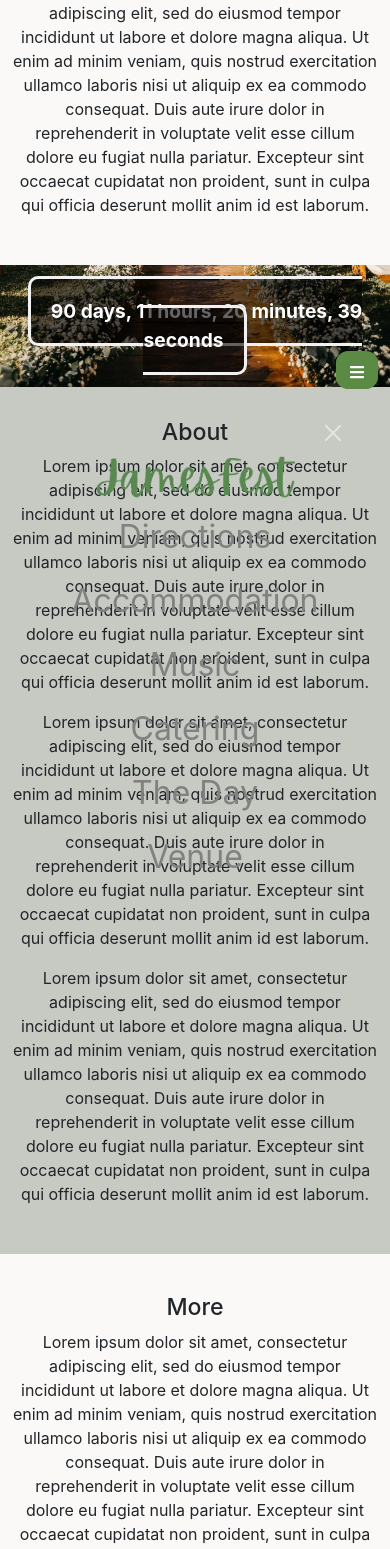
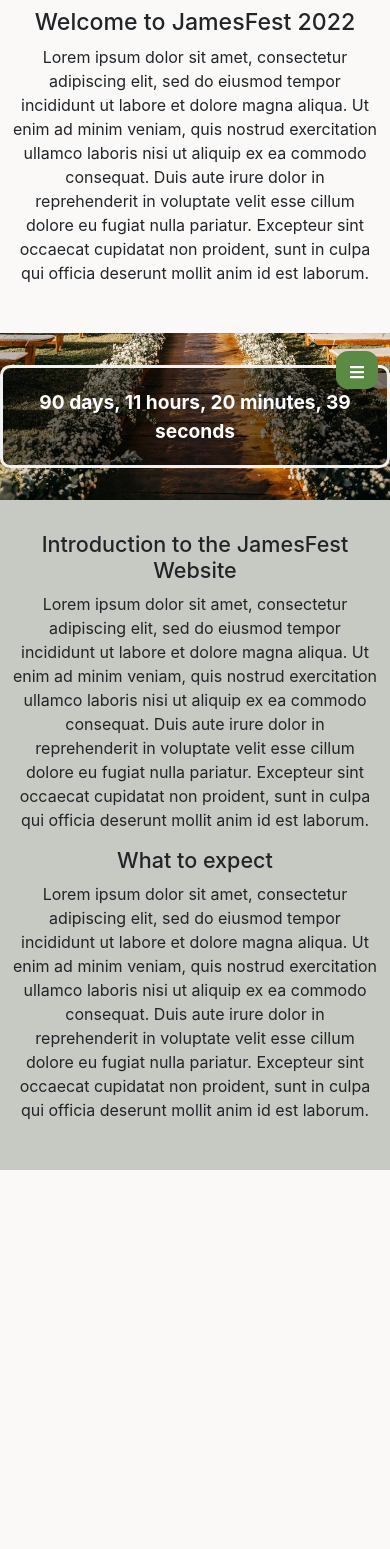
Before and after one commit to Nathanjms/jamesfest2022, a Next.js app: page / in a window 390 px wide. Shown: the part 443-1992 px from the top of the page. After the commit the page ends 1613 px from the top, so only its background shows below. Built offline with nearby package versions, Linux system fonts and the light colour scheme.

Commit message:
Restructure main page

```diff
--- a/pages/index.js
+++ b/pages/index.js
@@ -20,10 +20,10 @@ export default function Home() {
       <CustomNavbar />
 
       <main>
-        <section id="intro" className="section intro mt-3">
+        <section id="intro" className="section intro mt-5">
           <div className="container text-center">
             <div className="row">
-              <div className="col-md-6 jamesfest-img">
+              <div className="col-md-5 jamesfest-img">
                 <Image
                   src="/JamesFest.png"
                   alt="JamesFest Logo"
@@ -32,7 +32,8 @@ export default function Home() {
                   objectFit="fill"
                 />
               </div>
-              <div className="col-md-6 d-flex align-items-center">
+              <div className="col-md-7 d-flex flex-column justify-content-center">
+                <h1 className="h3">Welcome to JamesFest 2022</h1>
                 <p>
                   Lorem ipsum dolor sit amet, consectetur adipiscing elit, sed
                   do eiusmod tempor incididunt ut labore et dolore magna aliqua.
@@ -48,65 +49,40 @@ export default function Home() {
           </div>
         </section>
         <section id="timer" className="text-center section">
-          <div className="bg-image"></div>
-
-          <div className="bg-text">
+          <div className="timer-container">
             <TimerDisplay date={weddingDate} />
           </div>
         </section>
         <section id="about" className="section">
           <div className="container text-center">
-            <h3>About</h3>
-            <p>
-              Lorem ipsum dolor sit amet, consectetur adipiscing elit, sed do
-              eiusmod tempor incididunt ut labore et dolore magna aliqua. Ut
-              enim ad minim veniam, quis nostrud exercitation ullamco laboris
-              nisi ut aliquip ex ea commodo consequat. Duis aute irure dolor in
-              reprehenderit in voluptate velit esse cillum dolore eu fugiat
-              nulla pariatur. Excepteur sint occaecat cupidatat non proident,
-              sunt in culpa qui officia deserunt mollit anim id est laborum.
-            </p>
-            <p>
-              Lorem ipsum dolor sit amet, consectetur adipiscing elit, sed do
-              eiusmod tempor incididunt ut labore et dolore magna aliqua. Ut
-              enim ad minim veniam, quis nostrud exercitation ullamco laboris
-              nisi ut aliquip ex ea commodo consequat. Duis aute irure dolor in
-              reprehenderit in voluptate velit esse cillum dolore eu fugiat
-              nulla pariatur. Excepteur sint occaecat cupidatat non proident,
-              sunt in culpa qui officia deserunt mollit anim id est laborum.
-            </p>
-            <p>
-              Lorem ipsum dolor sit amet, consectetur adipiscing elit, sed do
-              eiusmod tempor incididunt ut labore et dolore magna aliqua. Ut
-              enim ad minim veniam, quis nostrud exercitation ullamco laboris
-              nisi ut aliquip ex ea commodo consequat. Duis aute irure dolor in
-              reprehenderit in voluptate velit esse cillum dolore eu fugiat
-              nulla pariatur. Excepteur sint occaecat cupidatat non proident,
-              sunt in culpa qui officia deserunt mollit anim id est laborum.
-            </p>
-          </div>
-        </section>
-        <section id="more" className="mt-2 section">
-          <div className="container text-center">
-            <h3>More</h3>
-            <p>
-              Lorem ipsum dolor sit amet, consectetur adipiscing elit, sed do
-              eiusmod tempor incididunt ut labore et dolore magna aliqua. Ut
-              enim ad minim veniam, quis nostrud exercitation ullamco laboris
-              nisi ut aliquip ex ea commodo consequat. Duis aute irure dolor in
-              reprehenderit in voluptate velit esse cillum dolore eu fugiat
-              nulla pariatur. Excepteur sint occaecat cupidatat non proident,
-              sunt in culpa qui officia deserunt mollit anim id est laborum.
-            </p>
-            <p>
-              Lorem ipsum dolor sit amet, consectetur adipiscing elit, sed do
-              eiusmod tempor incididunt ut labore et dolore magna aliqua. Ut
-              enim ad minim veniam, quis nostrud exercitation ullamco laboris
-              nisi ut aliquip ex ea commodo consequat. Duis aute irure dolor in
-              reprehenderit in voluptate velit esse cillum dolore eu fugiat
-              nulla pariatur. Excepteur sint occaecat cupidatat non proident,
-              sunt in culpa qui officia deserunt mollit anim id est laborum.
-            </p>
+            <div className="row">
+              <div className="col-md-6">
+                <h2 className="h4">Introduction to the JamesFest Website</h2>
+                <p>
+                  Lorem ipsum dolor sit amet, consectetur adipiscing elit, sed
+                  do eiusmod tempor incididunt ut labore et dolore magna aliqua.
+                  Ut enim ad minim veniam, quis nostrud exercitation ullamco
+                  laboris nisi ut aliquip ex ea commodo consequat. Duis aute
+                  irure dolor in reprehenderit in voluptate velit esse cillum
+                  dolore eu fugiat nulla pariatur. Excepteur sint occaecat
+                  cupidatat non proident, sunt in culpa qui officia deserunt
+                  mollit anim id est laborum.
+                </p>
+              </div>
+              <div className="col-md-6">
+                <h2 className="h4">What to expect</h2>
+                <p>
+                  Lorem ipsum dolor sit amet, consectetur adipiscing elit, sed
+                  do eiusmod tempor incididunt ut labore et dolore magna aliqua.
+                  Ut enim ad minim veniam, quis nostrud exercitation ullamco
+                  laboris nisi ut aliquip ex ea commodo consequat. Duis aute
+                  irure dolor in reprehenderit in voluptate velit esse cillum
+                  dolore eu fugiat nulla pariatur. Excepteur sint occaecat
+                  cupidatat non proident, sunt in culpa qui officia deserunt
+                  mollit anim id est laborum.
+                </p>
+              </div>
+            </div>
           </div>
         </section>
       </main>
--- a/styles/globals.css
+++ b/styles/globals.css
@@ -64,18 +64,11 @@ a {
   padding-block: 2em;
 }
 
-.navImageLogo {
-  max-width: 30%;
-}
-
-#navbar {
-  flex-wrap: nowrap;
-}
-
 #timer {
   background-image: url("/backgroundWeddingImg.jpg");
   /* Set a specific height */
   min-height: 100px;
+  max-height: 200px;
   /* Create the parallax scrolling effect */
   background-attachment: fixed;
   background-position: bottom;
@@ -83,14 +76,14 @@ a {
   background-size: cover;
 }
 
-#timer .timerText {
-    background-color: rgb(0,0,0); /* Fallback color */
-    background-color: rgba(0,0,0, 0.6); /* Black w/opacity/see-through */
-    color: white;
-    font-weight: bold;
-    border: 3px solid #f1f1f1;
-    border-radius: 10px;
-    width: 80%;
-    padding: 20px;
-    text-align: center;
+#timer .timer-container {
+  background-color: rgb(0, 0, 0); /* Fallback color */
+  background-color: rgba(0, 0, 0, 0.5); /* Black w/opacity/see-through */
+  color: white;
+  font-weight: bold;
+  border: 3px solid #f1f1f1;
+  border-radius: 10px;
+  min-width: 60%;
+  padding: 20px;
+  display: inline-block;
 }
--- a/styles/navbar.css
+++ b/styles/navbar.css
@@ -8,11 +8,12 @@
   background-color: rgb(0, 0, 0);
   background-color: rgba(0, 0, 0, 0.9);
   transition: 0.5s;
+  overflow-y: auto;
 }
 
 .overlay-content {
   position: relative;
-  top: 25%;
+  top: 10%;
   width: 100%;
   text-align: center;
 }
@@ -37,14 +38,9 @@
   right: 45px;
 }
 
-@media screen and (max-height: 450px) {
+@media screen and (max-height: 600px) {
   .overlay a {
-    font-size: 1rem;
-  }
-  .overlay .closeBtn {
-    font-size: 40px;
-    top: 15px;
-    right: 35px;
+    font-size: 1.5rem;
   }
 }
 
@@ -55,24 +51,10 @@
     right: 0;
     margin: 0 0.75em 0.75em 0;
   }
-  .navbar-list {
-    display: none;
-  }
 }
 @media screen and (min-width: 768px) {
   #mobileNavBtn {
     display: none;
-  }
-  .navbar-list {
-    list-style-type: none;
-    margin-bottom: 2rem;
-    padding: 0;
-    overflow: hidden;
-    background-color: var(--light2);
-    top: 0;
-    position: fixed;
-    width: 100%;
-    z-index: 99;
   }
 }
 
@@ -80,18 +62,14 @@ body.overlay-open {
   overflow: hidden;
 }
 
-.navbar-item {
-  float: right;
+.navbar-nav a {
+  width: max-content;
 }
 
-.navbar-item a {
-  display: block;
-  color: white;
-  text-align: center;
-  padding: 14px 16px;
-  text-decoration: none;
+.navImageLogo {
+  max-width: 140px;
 }
 
-.navbar-item a:hover {
-  background-color: #111;
+#navbar {
+  flex-wrap: nowrap;
 }
```
